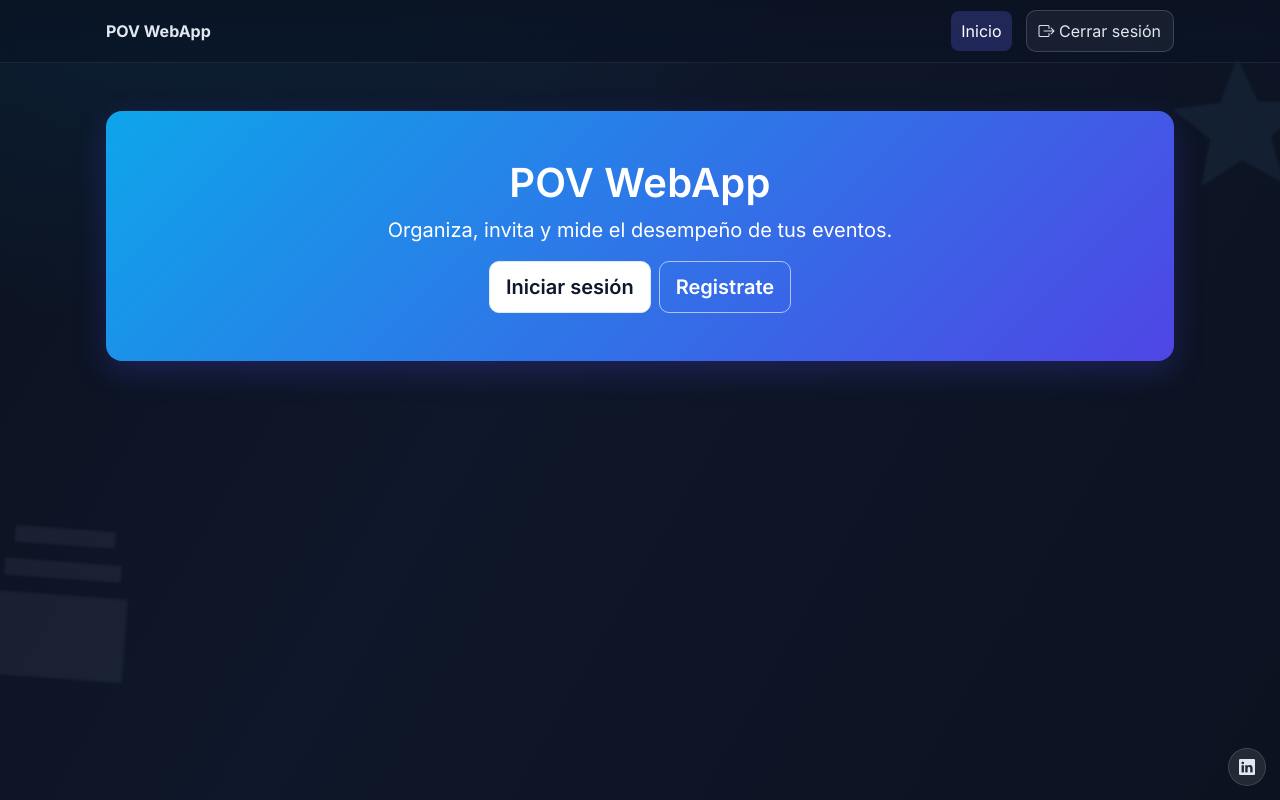
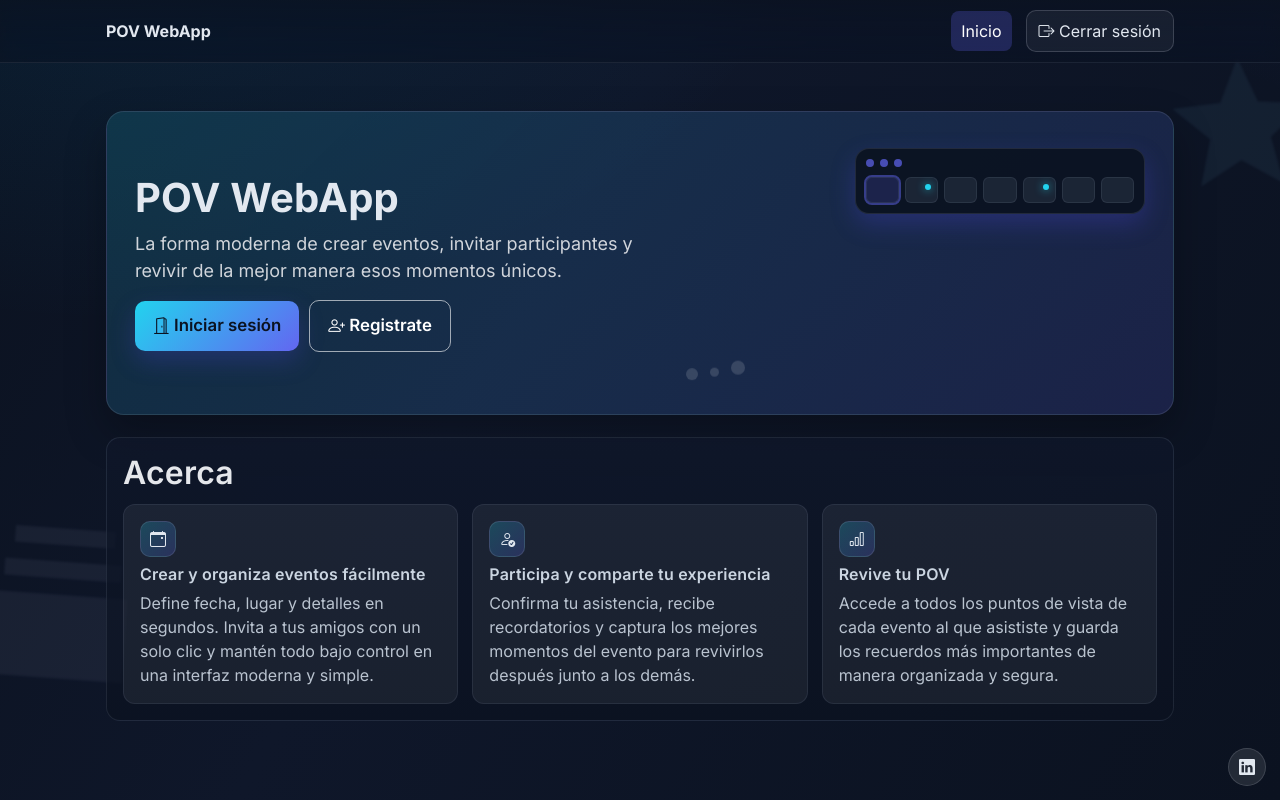
Before and after one commit to jkalicha/POV-WebApp, an Angular app in the folder frontend/: page / in a window 1280 px wide. Built offline with nearby package versions, Linux system fonts and the light colour scheme.

Commit message:
Mejora de estetica de la home page cuando el estado es logged-off

```diff
--- a/frontend/src/app/pages/home/home.html
+++ b/frontend/src/app/pages/home/home.html
@@ -1,14 +1,61 @@
 <div *ngIf="!isLoggedIn">
   <div class="container mt-5">
-    <div class="hero text-center">
-      <h1 class="mb-2">POV WebApp</h1>
-      <p class="lead mb-3">Organiza, invita y mide el desempeño de tus eventos.</p>
-      <div class="d-flex justify-content-center gap-2">
-        <a routerLink="/login" class="btn btn-light btn-lg">Iniciar sesión</a>
-        <a routerLink="/register" class="btn btn-outline-light btn-lg">Registrate</a>
+    <section class="landing-hero">
+      <div class="hero-inner">
+        <div class="hero-copy">
+          <h1>POV WebApp</h1>
+          <p class="subtitle">La forma moderna de crear eventos, invitar participantes y revivir de la mejor manera esos momentos únicos.</p>
+          <div class="cta">
+            <a routerLink="/login" class="btn btn-gradient btn-lg"><span class="bi bi-door-open"></span> Iniciar sesión</a>
+            <a routerLink="/register" class="btn btn-outline-light btn-lg"><span class="bi bi-person-plus"></span> Registrate</a>
+          </div>
+        </div>
+        <div class="hero-art" aria-hidden="true">
+          <div class="calendar-art">
+            <div class="cal-header">
+              <span class="dot"></span>
+              <span class="dot"></span>
+              <span class="dot"></span>
+            </div>
+            <div class="cal-grid">
+              <span class="cell today"></span>
+              <span class="cell event"></span>
+              <span class="cell"></span>
+              <span class="cell"></span>
+              <span class="cell event"></span>
+              <span class="cell"></span>
+              <span class="cell"></span>
+            </div>
+          </div>
+          <div class="bubbles">
+            <i></i><i></i><i></i>
+          </div>
+        </div>
       </div>
-    </div>
+    </section>
+
+    <section class="about fade-in">
+      <h2 class="about-title">Acerca</h2>
+      <div class="about-grid">
+        <article class="about-card">
+          <div class="icon"><span class="bi bi-calendar-event"></span></div>
+          <h3>Crear y organiza eventos fácilmente</h3>
+          <p>Define fecha, lugar y detalles en segundos. Invita a tus amigos con un solo clic y mantén todo bajo control en una interfaz moderna y simple.</p>
+        </article>
+        <article class="about-card">
+          <div class="icon"><span class="bi bi-person-check"></span></div>
+          <h3>Participa y comparte tu experiencia</h3>
+          <p>Confirma tu asistencia, recibe recordatorios y captura los mejores momentos del evento para revivirlos después junto a los demás.</p>
+        </article>
+        <article class="about-card">
+          <div class="icon"><span class="bi bi-bar-chart"></span></div>
+          <h3>Revive tu POV</h3>
+          <p>Accede a todos los puntos de vista de cada evento al que asististe y guarda los recuerdos más importantes de manera organizada y segura.</p>
+        </article>
+      </div>
+    </section>
   </div>
+  <div class="spacer" style="height: 16px;"></div>
 </div>
 
 <div *ngIf="isLoggedIn">
--- a/frontend/src/app/pages/home/home.scss
+++ b/frontend/src/app/pages/home/home.scss
@@ -1,10 +1,41 @@
-.hero {
-  background: linear-gradient(135deg, #0ea5ea 0%, #4f46e5 100%);
-  color: #fff;
-  border-radius: 16px;
-  padding: 48px 32px;
-  box-shadow: 0 10px 30px rgba(79, 70, 229, 0.25);
+/* --- Logged-out landing styles --- */
+.landing-hero {
+  background: linear-gradient(135deg, rgba(34,211,238,0.15), rgba(99,102,241,0.18));
+  border: 1px solid rgba(148,163,184,0.18);
+  border-radius: 18px;
+  padding: 36px 28px;
+  box-shadow: 0 18px 40px rgba(0,0,0,0.28);
 }
+.hero-inner { display: grid; grid-template-columns: 1.2fr 1fr; align-items: center; gap: 22px; }
+@media (max-width: 900px) { .hero-inner { grid-template-columns: 1fr; } }
+.hero-copy h1 { margin: 0 0 8px; font-weight: 800; font-size: 40px; letter-spacing: 0.2px; }
+.hero-copy .subtitle { opacity: 0.9; margin: 0 0 16px; font-size: 18px; color: #e5e7eb; }
+.cta { display: flex; gap: 10px; align-items: center; }
+
+.hero-art { position: relative; height: 230px; }
+.calendar-art { position: absolute; right: 0; top: 0; width: 290px; background: rgba(11,18,32,0.9); border: 1px solid rgba(148,163,184,0.16); border-radius: 14px; padding: 10px; box-shadow: 0 10px 24px rgba(79,70,229,0.26); }
+.cal-header { display: flex; gap: 6px; margin-bottom: 10px; }
+.cal-header .dot { width: 8px; height: 8px; border-radius: 999px; background: #6366f1; opacity: 0.7; }
+.cal-grid { display: grid; grid-template-columns: repeat(7, 1fr); gap: 6px; }
+.cal-grid .cell { height: 26px; border-radius: 6px; background: rgba(148,163,184,0.12); border: 1px solid rgba(148,163,184,0.12); }
+.cal-grid .cell.today { outline: 2px solid rgba(99,102,241,0.5); background: rgba(99,102,241,0.2); }
+.cal-grid .cell.event { position: relative; }
+.cal-grid .cell.event::after { content: ''; position: absolute; right: 6px; top: 6px; width: 6px; height: 6px; border-radius: 999px; background: #22d3ee; box-shadow: 0 0 8px rgba(34,211,238,0.8); }
+.bubbles { position: absolute; left: -16px; bottom: -10px; }
+.bubbles i { display:inline-block; width: 12px; height: 12px; border-radius: 999px; background: rgba(255,255,255,0.14); margin: 0 6px; animation: bub 6s ease-in-out infinite; }
+.bubbles i:nth-child(2) { width: 9px; height: 9px; animation-delay: .8s; }
+.bubbles i:nth-child(3) { width: 14px; height: 14px; animation-delay: 1.4s; }
+@keyframes bub { 0%{ transform: translateY(0)} 50%{ transform: translateY(-8px)} 100%{ transform: translateY(0)} }
+
+.about { margin-top: 20px; padding: 16px; background: linear-gradient(180deg, rgba(15,23,42,0.75), rgba(11,18,32,0.75)); border: 1px solid rgba(148,163,184,0.14); border-radius: 14px; }
+.about-title { margin: 0 0 12px; }
+.about-grid { display: grid; grid-template-columns: repeat(3, 1fr); gap: 14px; }
+@media (max-width: 900px) { .about-grid { grid-template-columns: 1fr; } }
+.about-card { background: rgba(255,255,255,0.06); border: 1px solid rgba(148,163,184,0.12); border-radius: 12px; padding: 16px; transition: transform .2s ease, box-shadow .25s ease, border-color .2s ease; }
+.about-card:hover { transform: translateY(-3px); border-color: rgba(99,102,241,0.35); box-shadow: 0 14px 34px rgba(79,70,229,0.22); }
+.about-card .icon { width: 36px; height: 36px; display: inline-flex; align-items: center; justify-content: center; border-radius: 10px; background: linear-gradient(135deg, rgba(34,211,238,0.22), rgba(99,102,241,0.22)); border: 1px solid rgba(148,163,184,0.2); margin-bottom: 8px; }
+.about-card h3 { margin: 0 0 6px; font-size: 16px; }
+.about-card p { margin: 0; color: #cbd5e1; opacity: 0.9; }
 
 .section-title {
   display: flex;
--- a/frontend/src/styles.scss
+++ b/frontend/src/styles.scss
@@ -54,6 +54,14 @@ section { margin-bottom: 22px; }
 	font-weight: 600;
 	text-decoration: none;
 }
+.btn-lg { padding: 12px 18px; font-size: 1.05rem; }
+.btn-gradient {
+	background: linear-gradient(135deg, #22d3ee, #6366f1);
+	color: #0b1220;
+	border: none;
+	box-shadow: 0 10px 24px rgba(79,70,229,0.25);
+}
+.btn-gradient:hover { filter: brightness(1.02); box-shadow: 0 14px 34px rgba(79,70,229,0.32); transform: translateY(-1px); }
 .btn-light {
 	background: #fff;
 	color: #0f172a;
```
